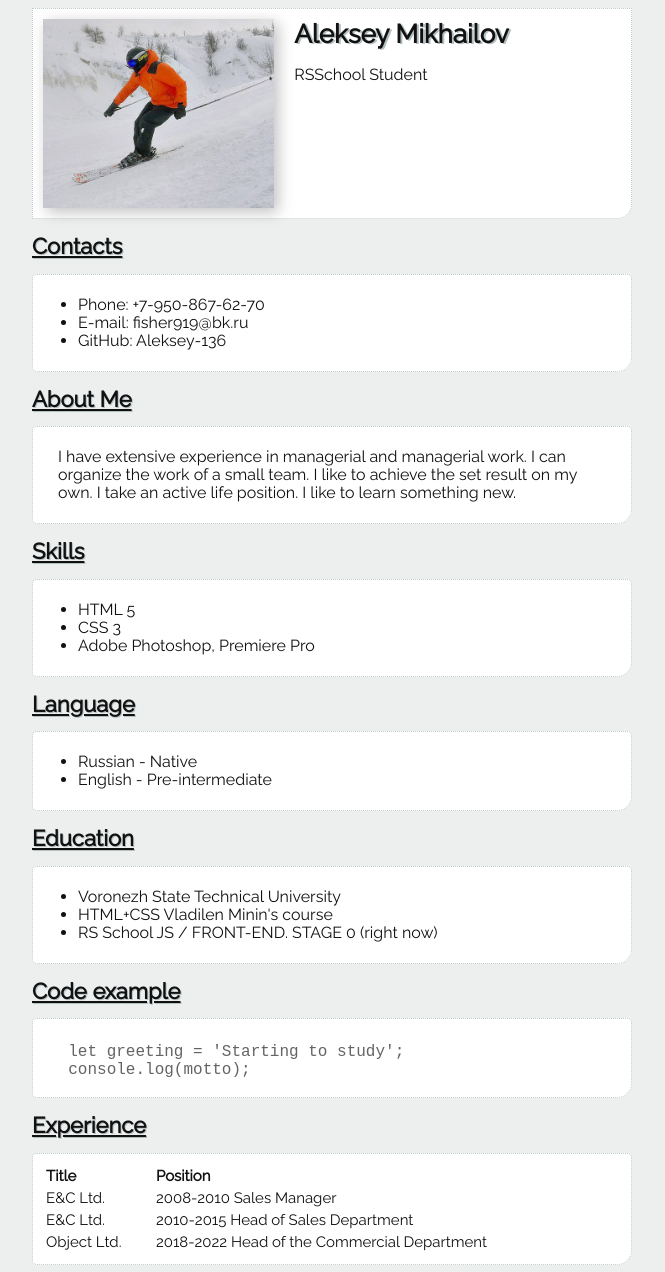
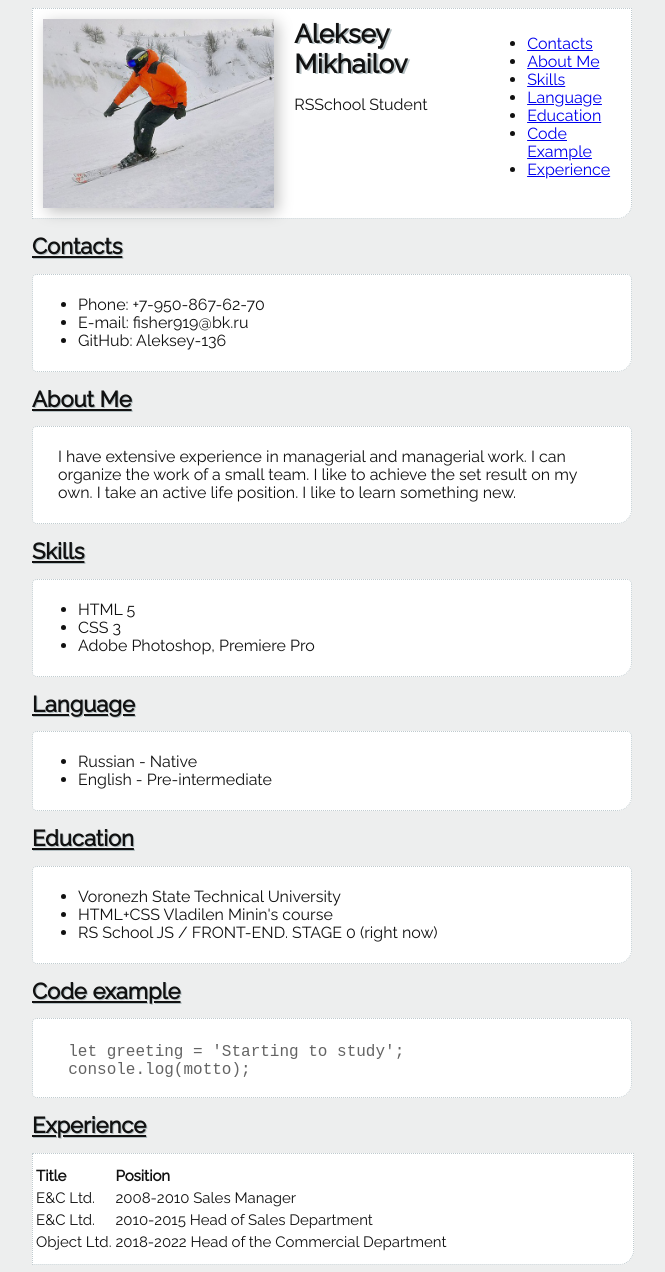
Before and after one commit to Aleksey-136/rsschool-cv, a plain HTML site: page index.html in a window 1280 px wide. Shown: the top 1272 px of the page, without its empty margins (308-973 px from the left). Drawn offline with Linux system fonts and the light colour scheme.

Commit message:
fix: change classes, and add id nav

```diff
--- a/index.html
+++ b/index.html
@@ -12,6 +12,7 @@
 <body>
     <div class="container">
 
+
 <!-- Аватарка ФИО и короткое описание -->
 <header class="header">
     <img src="ava.jpg" alt="Аватар" width="250">
@@ -19,68 +20,87 @@
             <h1>Aleksey Mikhailov</h1>
                 <p>RSSchool Student</p>
         </div>
+        <nav class="nav">
+            <ul class="nav-list">
+              <li class="nav-item"><a href="#Contacts" class="nav-link">Contacts</a></li>
+              <li class="nav-item"><a href="#Summary" class="nav-link">About Me</a></li>
+              <li class="nav-item"><a href="#Skills" class="nav-link">Skills</a></li>
+              <li class="nav-item"><a href="#Language" class="nav-link">Language</a></li>
+              <li class="nav-item"><a href="#Education" class="nav-link">Education</a></li>
+              <li class="nav-item"><a href="#Code" class="nav-link">Code Example</a></li>
+              <li class="nav-item"><a href="#Experience" class="nav-link">Experience</a></li>
+            </ul>
+          </nav>
 </header>
 
+
 <!-- Контакты -->
-<h2>Contacts</h2>
-    <main class="main">
+<main>
+<h2 id="Contacts">Contacts</h2>
+    <div class="maintext">
         <ul>
             <li>Phone: +7-950-867-62-70</li>
             <li>E-mail: fisher919@bk.ru</li>
             <li>GitHub: Aleksey-136</li>
         </ul>
-    </main>
+    </div>
+
 
 <!-- Обо мне -->
-<h2>About Me</h2>
-    <main class="main">
+<h2 id="Summary">About Me</h2>
+    <div class="maintext">
         <p class="text2">I have extensive experience in managerial and managerial work. I can organize the work of a small team. I like to achieve the set result on my own.
             I take an active life position. I like to learn something new.</p>
-    </main>
+    </div>
+
 
     <!-- Скилы -->
-<h2>Skills</h2>
-<main class="main">
+<h2 id="Skills">Skills</h2>
+<div class="maintext">
     <ul>
         <li>HTML 5</li>
         <li>CSS 3</li>
         <li>Adobe Photoshop, Premiere Pro</li>
     </ul>
-</main>
+</div>
+
 
 <!-- Язык -->
-<h2>Language</h2>
-<main class="main">
+<h2 id="Language">Language</h2>
+<div class="maintext">
     <ul>
         <li>Russian - Native</li>
         <li>English - Pre-intermediate</li>
     </ul>
-</main>
+</div>
+
 
 <!-- Образование -->
-<h2>Education</h2>
-<main class="main">
+<h2 id="Education">Education</h2>
+<div class="maintext">
     <ul>
         <li>Voronezh State Technical University</li>
         <li>HTML+CSS Vladilen Minin's course</li>
         <li>RS School JS / FRONT-END. STAGE 0 (right now)</li>
     </ul>
-</main>
+</div>
+
 
 <!-- Пример кода -->
-<h2>Code example</h2>
-<main class="main">
+<h2 id="Code">Code example</h2>
+<div class="maintext">
     <pre>
         <code class="jscode">
     let greeting = 'Starting to study';
     console.log(motto);
         </code>
     </pre>
-</main>
+</div>
+
 
 <!-- Таблица с опытом работы -->
-<h2>Experience</h2>
-<div class="main table1">
+<h2 id="Experience">Experience</h2>
+<div class="table">
 <table>
     <thead>
         <tr>
@@ -104,15 +124,18 @@
     </tbody>
 </table>
 </div>
+</main>
 
 <!-- Футер -->
-<div class="footer">
+<footer>
+<div class="footer" id="footer">
     <p>2022
         <a href="https://github.com/Aleksey-136"><img src="https://1000logos.net/wp-content/uploads/2021/05/GitHub-logo.png" width="70" alt="My Gihub"></a>
         &nbsp;
         <a href="https://rs.school/js/"><img src="https://rs.school/images/rs_school_js.svg" width="50" alt="RSSchool"></a>
     </p>
 </div>
+</footer>
 
 </div>
 </body>
--- a/style.css
+++ b/style.css
@@ -1,6 +1,10 @@
 @import url('https://fonts.googleapis.com/css2?family=Nunito&family=Raleway:ital,wght@0,400;1,100&family=Roboto&display=swap');
 
 /* Стили текста общие */
+html {
+    scroll-behavior: smooth;
+  }
+
 body {
     font-family: raleway, Verdana;
     font-size: 16px;
@@ -53,7 +57,7 @@ h2 {
 
 
 /* Общий стиль блоков */
-.main {
+.maintext {
     padding: 5px;
     background-color: #fff;
     border: 1px dotted rgb(191, 202, 206);
@@ -79,15 +83,17 @@ h2 {
 
 
 /* Опыт работы */
-.table1 {
+.table {
+    width: 100%;
     font-size: 15px;
+    padding: 10px 0px;
     border-end-end-radius: 15px;
-    padding: 10px 10px;
+    background-color: #fff;
+    border: 1px dotted rgb(191, 202, 206);
+
 }
-.table1 table {
-    width: 100%;
-}
-.table1 tr:first-child {
+
+.table tr:first-child {
     text-align: left;
 }
 
```
